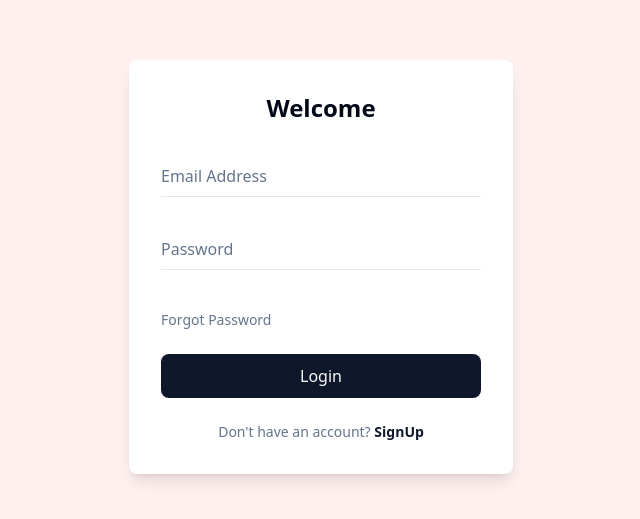
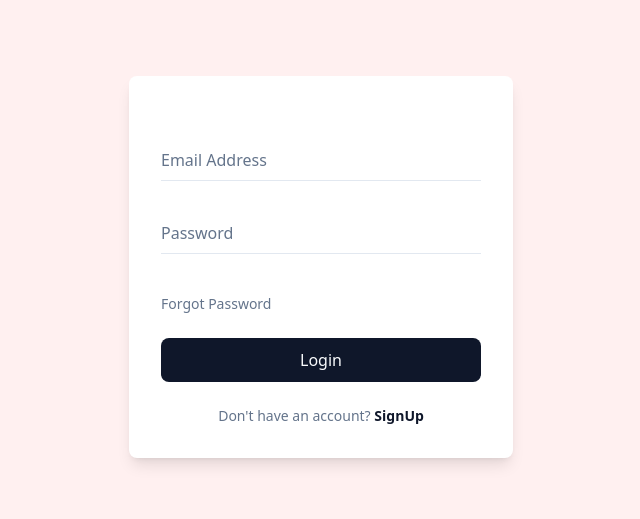
Before and after one commit to SadiqNaizam/mlo-a774-1389, a React (Vite) app: page / in a window 1280 px wide. Shown: the part 133-652 px from the top of the page, without its empty margins (319-959 px from the left). Built offline with nearby package versions, Linux system fonts and the light colour scheme.

Commit message:
Updated code files via regeneration: FormHeading.tsx

```diff
--- a/src/components/Auth/FormHeading.tsx
+++ b/src/components/Auth/FormHeading.tsx
@@ -1,10 +1,16 @@
 import React from 'react';
 
-const FormHeading: React.FC = () => {
+interface FormHeadingProps {
+  title: string;
+  description?: string;
+}
+
+const FormHeading: React.FC<FormHeadingProps> = ({ title, description }) => {
   return (
-    <h1 className="text-2xl font-bold text-card-foreground">
-      Welcome
-    </h1>
+    <div className="text-center">
+      <h1 className="text-2xl font-bold tracking-tight">{title}</h1>
+      {description && <p className="text-sm text-muted-foreground">{description}</p>}
+    </div>
   );
 };
 
```
